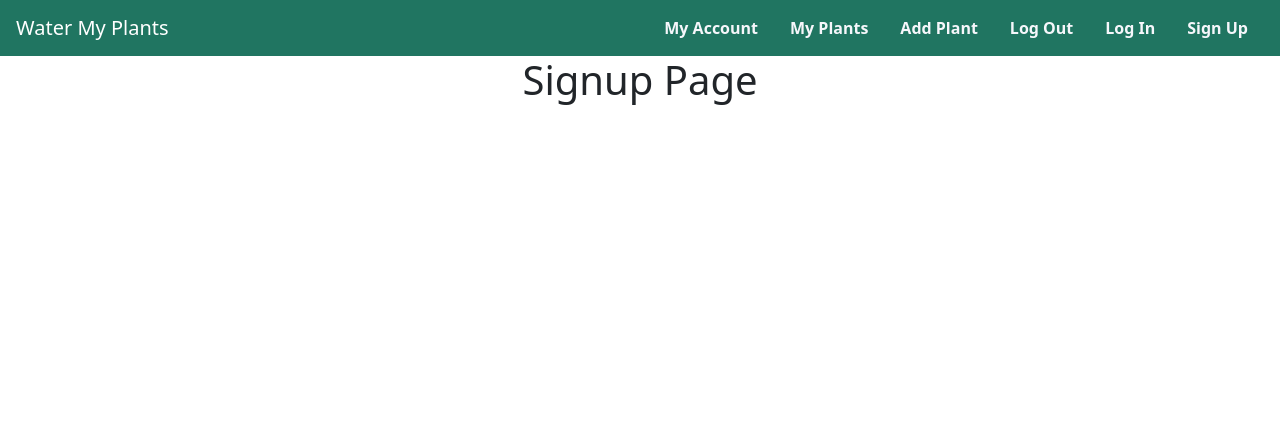
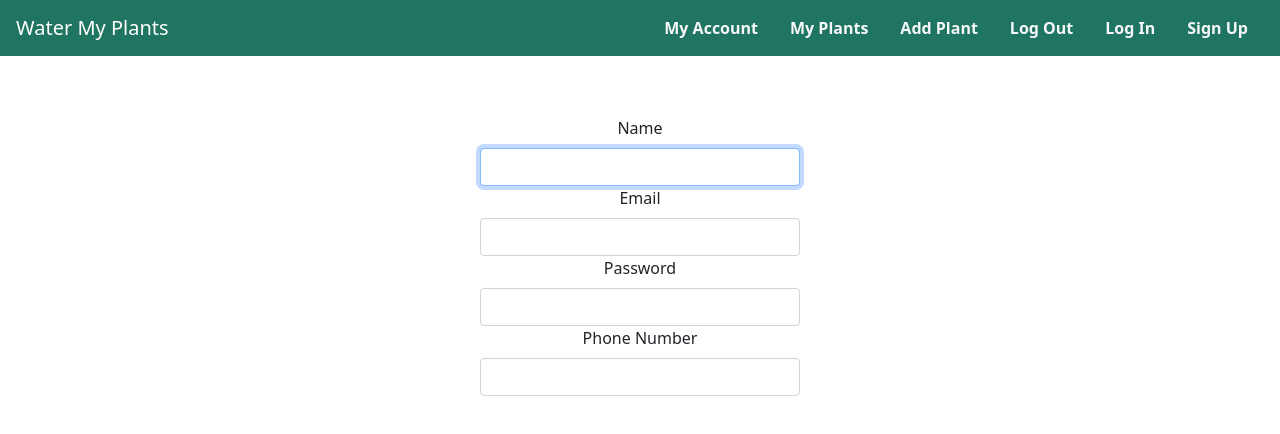
Before and after one commit to Water-My-Plants-2-ft/front-end, a React (Create React App) app: page /signup in a window 1280 px wide. Shown: the top 434 px of the page. Built offline with nearby package versions, Linux system fonts and the light colour scheme.

Commit message:
created signup

```diff
--- a/src/App.css
+++ b/src/App.css
@@ -108,6 +108,17 @@ button {
   margin-top: 2%;
 }
 
+@media all and (min-width: 480px) {
+  .Signup {
+    padding: 60px 0;
+  }
+
+  .Signup form {
+    margin: 0 auto;
+    max-width: 320px;
+  }
+}
+
 /*
 
 
--- a/src/Components/SignUp.js
+++ b/src/Components/SignUp.js
@@ -1,9 +1,63 @@
-import React from "react";
+import React, { useState } from "react";
+import Form from "react-bootstrap/Form";
+import Button from "react-bootstrap/Button";
 
 const SignUp = () => {
+  const [name, setName] = useState("");
+  const [email, setEmail] = useState("");
+  const [password, setPassword] = useState("");
+  const [phone, setPhone] = useState("");
+
+  const validateForm = () => {
+    return (
+      name.length > 0 &&
+      email.length > 0 &&
+      password.length > 0 &&
+      phone.length > 0
+    );
+  };
+
+  function handleSubmit(e) {
+    e.preventDefault();
+  }
+
   return (
-    <div>
-      <h1>Signup Page</h1>
+    <div className="Signup">
+      <Form onSubmit={handleSubmit}>
+        <Form.Group size="lg" controlId="name">
+          <Form.Label>Name</Form.Label>
+          <Form.Control
+            autoFocus
+            type="text"
+            value={name}
+            onChange={(e) => setName(e.target.value)}
+          />
+        </Form.Group>
+        <Form.Group size="lg" controlId="email">
+          <Form.Label>Email</Form.Label>
+          <Form.Control
+            type="email"
+            value={email}
+            onChange={(e) => setEmail(e.target.value)}
+          />
+        </Form.Group>
+        <Form.Group size="lg" controlId="password">
+          <Form.Label>Password</Form.Label>
+          <Form.Control
+            type="password"
+            value={password}
+            onChange={(e) => setPassword(e.target.value)}
+          />
+        </Form.Group>
+        <Form.Group size="lg" controlId="phone">
+          <Form.Label>Phone Number</Form.Label>
+          <Form.Control
+            type="number"
+            value={phone}
+            onChange={(e) => setPhone(e.target.value)}
+          />
+        </Form.Group>
+      </Form>
     </div>
   );
 };
```
